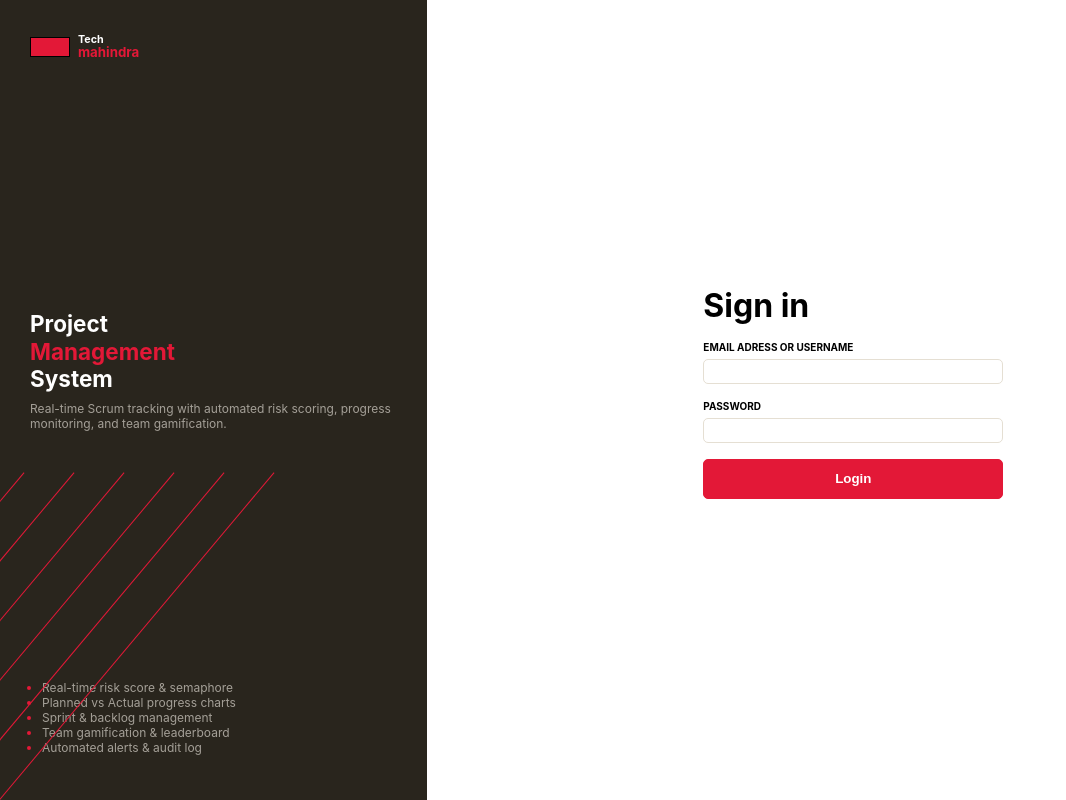
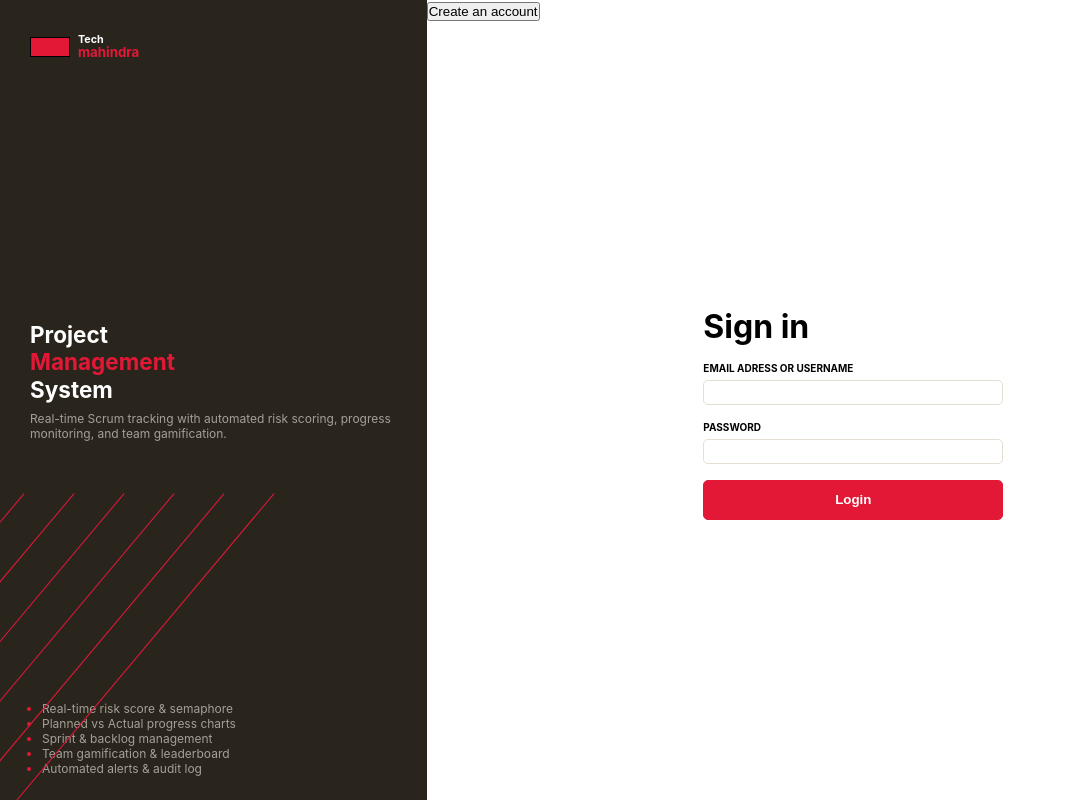
Before and after one commit to 2kLira/Project-Management-System-TechMahindra, a React (Create React App) app in the folder project/my-app/: page / in a window 1280 px wide. Shown: the whole page, without its empty margins (0-1066 px from the left). Built offline with nearby package versions, Linux system fonts and the light colour scheme; no server answers.

Commit message:
HU-01: Iniciar sesión con credenciales segun rol terminado

```diff
--- a/project/my-app/src/App.js
+++ b/project/my-app/src/App.js
@@ -19,6 +19,7 @@ function App() {
 
   return (
   <div className="app-layout">
+    {!isLoggedIn && (
       <aside className='app-aside'>
         <div className='app-brand'>
           <div className='app-box'></div>
@@ -51,15 +52,21 @@ function App() {
           <li>Automated alerts & audit log</li>
         </ul>
       </aside>
+    )}
+
     <main className='app-content'>
       {!isLoggedIn ? (
         <>
+          <button onClick={() => setMode(mode === 'login' ? 'register' : 'login')}>
+            {mode === 'login' ? 'Create an account' : 'Already have an account?'}
+          </button>
           {mode === 'login' ? <Login onLogin={handleLogin} /> : <Register />}
         </>
       ) : (
-        <Dashboard onLogin={handleLogout}/>
+        <Dashboard onLogin={handleLogout} />
       )}
     </main>
+
   </div>
 );
 }
```
Also changed, not shown: 1 other file (tests, documents, lock files or other folders). Lines whose indentation alone changed are shown as unchanged.
